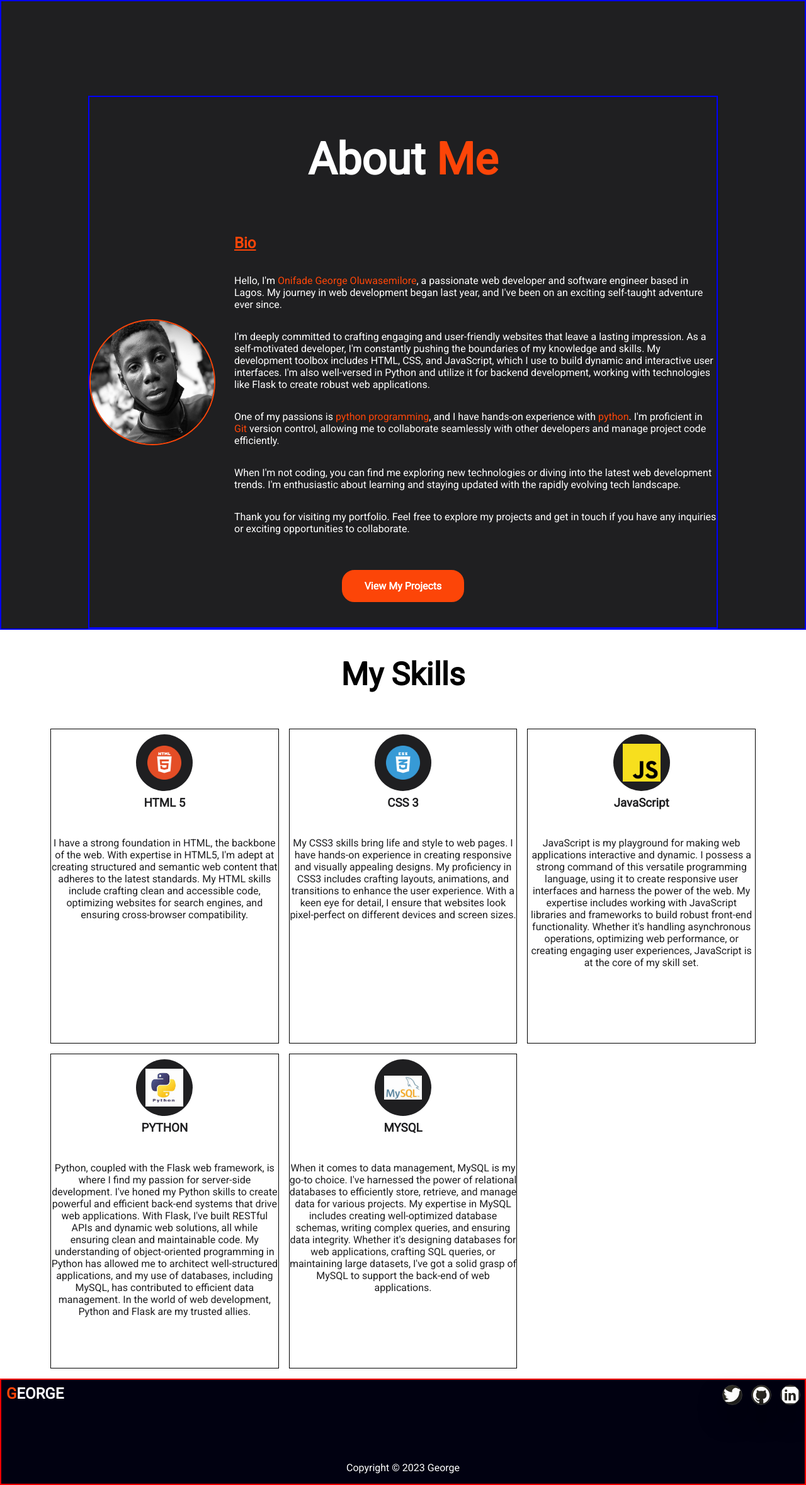
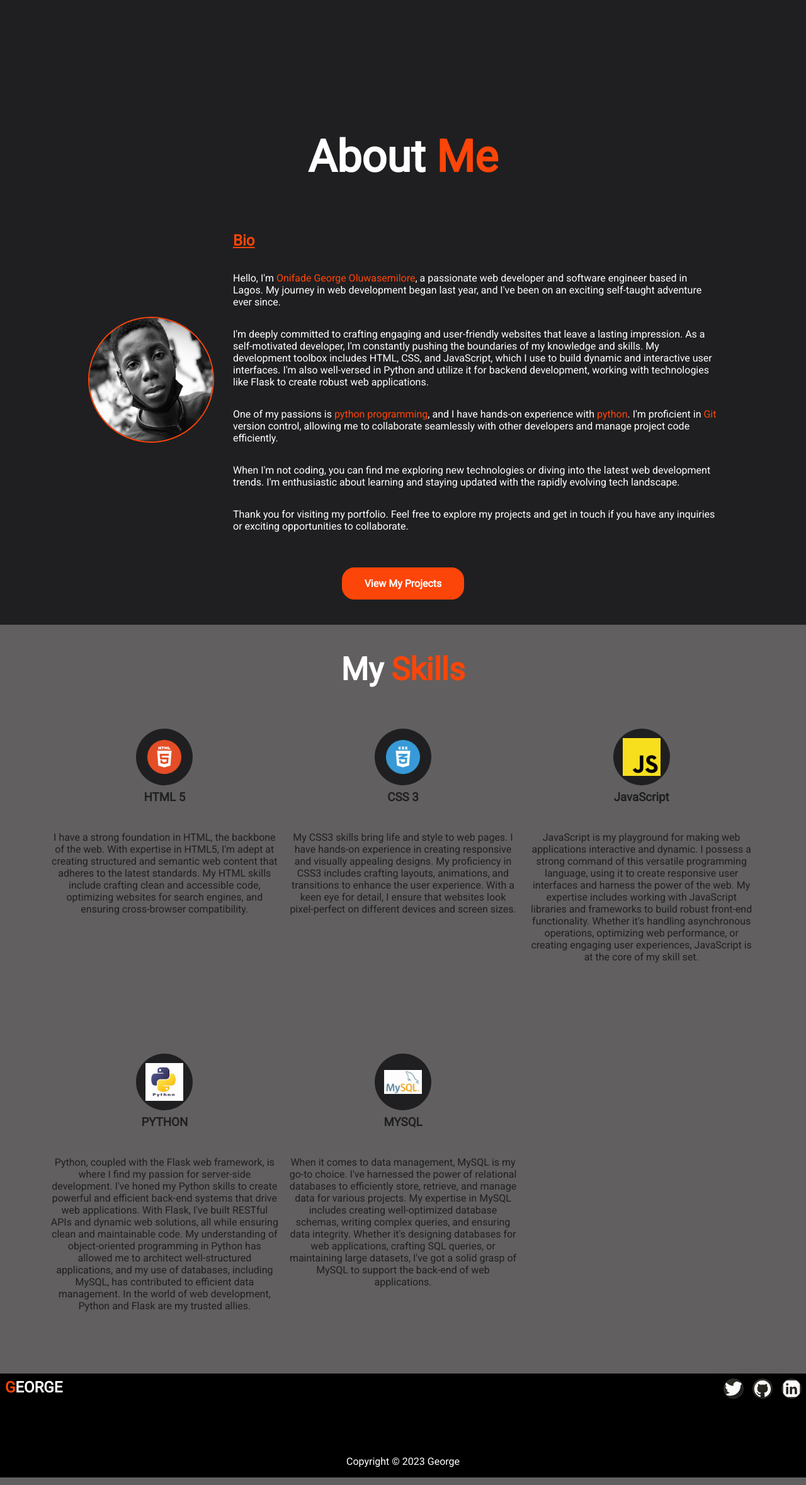
Before and after one commit to EasyboyJr/alx_capstone_project, a Flask app: page /about in a window 1280 px wide. Shown: the part 51-2409 px from the top of the page at 63% size. Run offline with Flask 3, Linux system fonts and the light colour scheme.

Commit message:
added some new attributes to a tags

```diff
--- a/project/app.py
+++ b/project/app.py
@@ -1,47 +1,8 @@
-from flask import Flask, render_template, request, current_app
-from email.mime.multipart import MIMEMultipart
-from email.mime.text import MIMEText
-from flask_mail import Mail, Message
-import os
-import smtplib
+from flask import Flask, render_template
 
 app = Flask(__name__)
 
-app.config['MAIL_SERVER'] = 'smtp.gmail.com'
-app.config['MAIL_PORT'] = 587
-app.config['MAIL_USE_TLS'] = True
-app.config['MAIL_USE_SSL'] = False
-app.config['MAIL_USERNAME'] = 'fyjvgybny26@gmail.com'
-app.config['MAIL_PASSWORD'] = 'gect heme jtdp oeoj'
 
-mail = Mail(app)
-
-def send_email(name, email, message):
-    smtp_server = current_app.config['MAIL_SERVER']
-    smtp_port = current_app.config['MAIL_PORT']
-    smtp_username = current_app.config['MAIL_USERNAME']
-    smtp_password = current_app.config['MAIL_PASSWORD']
-
-    recipient_email = 'semiloreoluwaseyi20@gmail.com'
-    subject = 'New Form Submission'
-
-    msg = MIMEMultipart()
-    msg['From'] = smtp_username
-    msg['To'] = recipient_email
-    msg['Subject'] = subject
-
-    body = f'Name: {name}\nEmail: {email}\nMessage: {message}'
-    msg.attach(MIMEText(body, 'plain'))
-
-    try:
-        server = smtplib.SMTP(smtp_server, smtp_port)
-        server.starttls()
-        server.login(smtp_username, smtp_password)
-        server.sendmail(smtp_username, recipient_email, msg.as_string())
-        server.quit()
-    except Exception as e:
-        # Handle exceptions (e.g., log the error or provide an error message to the user)
-        print(f"An error occurred: {e}")
 
 @app.route('/', strict_slashes=False)
 def home():
@@ -61,15 +22,8 @@ def services():
     title = 'Services'
     return render_template('services.html')
 
-@app.route('/contact', strict_slashes=False, methods=['GET', 'POST'])
+@app.route('/contact', strict_slashes=False)
 def contact():
-    if request.method == 'POST':
-        name = request.form.get('Name')
-        email = request.form.get('Email')
-        message = request.form.get('Message')
-
-        # Send an email with the form data
-        send_email(name, email, message)
     # return contact page.
     title = 'Contact'
     return render_template('contact.html')
--- a/project/static/css/about.css
+++ b/project/static/css/about.css
@@ -1,5 +1,5 @@
 .about-section {
-    border: 2px solid blue;
+    border: 2px;
     background-color: var(--background-color);
     height: auto;
     display: flex;
@@ -11,7 +11,7 @@
 }
 
 .about-container {
-    border: 2px solid blue;
+    border: 2px;
     width: 1000px;
     margin-top: 150px;
 }
@@ -110,6 +110,7 @@
 .skill-section {
     display:flex;
     flex-direction: column;
+    background-color: var(--second-bg-color);
 }
 
 .skill-section div {
@@ -118,6 +119,11 @@
 
 .skill-section div h2 {
     font-size: 50px;
+    color: var(--text-color);
+}
+
+.skill-section div h2 span {
+    color: var(--primary-color);
 }
 
 .skill-container {
@@ -132,7 +138,7 @@
 }
 
 .skill-box {
-    border: 1px solid black;
+    border: 1px;
     cursor: pointer;
     height: 400px;
 }
--- a/project/static/css/base.css
+++ b/project/static/css/base.css
@@ -3,7 +3,7 @@
 }
 :root {
     --primary-color: rgb(252, 69, 8);
-    --second-color: rgb(1, 1, 17);
+    --second-color: rgb(0, 0, 0);
     --background-color: #1f1f21;
     --text-color: white;
     --second-bg-color: #615f5f;
@@ -35,6 +35,7 @@ header {
     margin: .5rem;
     font-weight: bold;
     color: var(--text-color);
+    text-decoration: none;
 }
 
 .logo span {
@@ -59,7 +60,7 @@ header {
 }
 
 .nav-items a:hover {
-    color: var(--second-color);
+    color: var(--text-color);
 }
 
 /* harmburger
@@ -138,7 +139,7 @@ header {
 =======================*/
 
 footer {
-    border: 2px solid red;
+    border: 2px;
     background-color: var(--second-color);
     color: white;
     display: flex;
@@ -185,3 +186,8 @@ footer {
     display: flex;
     align-items: flex-end;
 }
+
+
+.special {
+    text-decoration: none;
+}
--- a/project/static/css/home.css
+++ b/project/static/css/home.css
@@ -1,5 +1,5 @@
 #hero-section {
-    border: 2px solid blue;
+    border: 2px;
     height: auto;
     background-color: var(--background-color);
     margin-top: -51px;
--- a/project/static/css/services.css
+++ b/project/static/css/services.css
@@ -11,7 +11,7 @@
 }
 
 .services-section-container {
-    border: 2px solid blue;
+    border: 2px;
     margin-top: 150px;
     display: flex;
     flex-direction: column;
--- a/project/templates/about.html
+++ b/project/templates/about.html
@@ -41,7 +41,7 @@
 <!-- skill section -->
 <section class="skill-section">
     <div>
-        <h2>My Skills</h2>
+        <h2>My <span>Skills</span></h2>
     </div>
     <div class="skill-container">
         <!-- HTML-->
--- a/project/templates/base.html
+++ b/project/templates/base.html
@@ -13,7 +13,7 @@
     <!--Header-->
     <header>
         <nav class="navbar">
-            <div class="logo"><span>G</span>EORGE</div>
+            <a class="special" href="{{ url_for('home') }}"><div class="logo"><span>G</span>EORGE</div></a>
             <a href="#" class="toggle-button">
                 <span class="bar"></span>
                 <span class="bar"></span>
@@ -40,11 +40,11 @@
     <!-- footer section-->
     <footer>
         <div class="handle-container">
-            <div class="logo"><span>G</span>EORGE</div>
+            <a class="special" href="{{ url_for('home') }}"><div class="logo"><span>G</span>EORGE</div></a>
             <div class="footer-handle">
-                <a href="#"><ion-icon name="logo-twitter"></ion-icon></a>
-                <a href="#"><ion-icon name="logo-github"></ion-icon></a>
-                <a href="#"><ion-icon name="logo-linkedin"></ion-icon></a>
+                <a target="_blank" href="https://twitter.com/Semilore_g"><ion-icon name="logo-twitter"></ion-icon></a>
+                <a target="_blank" href="https://github.com/EasyboyJr"><ion-icon name="logo-github"></ion-icon></a>
+                <a target="_blank" href="http://linkedin.com/in/george-oluwasemilore-b3aa4824b"><ion-icon name="logo-linkedin"></ion-icon></a>
             </div>
         </div>
         <div id="copyright">
--- a/project/templates/contact.html
+++ b/project/templates/contact.html
@@ -29,7 +29,7 @@
         <h2>I'd Love To Hear From You.</h2>
         <p>Thank you for visiting! Your thoughts, questions, and ideas matter to me. Whether you have a question, a project in mind, or just want to chat, I'm all ears. Please share your thoughts with me through the contact form below. I'm looking forward to connecting with you!</p>
         <div class="form-container">
-            <form method="POST" action="/contact">
+            <form action="https://formspree.io/f/xleyazyb" method="post">
                 <div class="input-group">
                     <input type="text" name="Name" placeholder="Enter your name" id="validate-name" required>
                     <span id="name-error"></span>
--- a/project/templates/home.html
+++ b/project/templates/home.html
@@ -12,9 +12,9 @@
 
         <!-- social icons -->
         <div class="handle">
-            <a href="#"><ion-icon name="logo-twitter"></ion-icon></a>
-            <a href="#"><ion-icon name="logo-github"></ion-icon></a>
-            <a href="#"><ion-icon name="logo-linkedin"></ion-icon></a>
+            <a target="_blank" href="https://twitter.com/Semilore_g"><ion-icon name="logo-twitter"></ion-icon></a>
+            <a target="_blank" href="https://github.com/EasyboyJr"><ion-icon name="logo-github"></ion-icon></a>
+            <a target="_blank" href="http://linkedin.com/in/george-oluwasemilore-b3aa4824b"><ion-icon name="logo-linkedin"></ion-icon></a>
         </div>
     </div>
 </section>
--- a/project/templates/services.html
+++ b/project/templates/services.html
@@ -47,7 +47,7 @@
                 <div class="portfolio-layer">
                     <h3>Web Development</h3>
                     <p>A hands-on project to sharpen my HTML and CSS skills.</p>
-                    <a href="#"><ion-icon name="git-pull-request-outline"></ion-icon></a>
+                    <a target="_blank" href="https://github.com/EasyboyJr/alx_html_css/tree/main/css_advanced"><ion-icon name="git-pull-request-outline"></ion-icon></a>
                 </div>
             </div>
             <div class="portfolio-box">
@@ -55,7 +55,7 @@
                 <div class="portfolio-layer">
                     <h3>Web Development</h3>
                     <p>Crafting my professional online presence.</p>
-                    <a href="#"><ion-icon name="git-pull-request-outline"></ion-icon></a>
+                    <a target="_blank" href="https://github.com/EasyboyJr/alx_capstone_project"><ion-icon name="git-pull-request-outline"></ion-icon></a>
                 </div>
             </div>
             <div class="portfolio-box">
@@ -63,7 +63,7 @@
                 <div class="portfolio-layer">
                     <h3>Web Development</h3>
                     <p>My first adventure in web development.</p>
-                    <a href="#"><ion-icon name="git-pull-request-outline"></ion-icon></a>
+                    <a target="_blank" href="https://github.com/EasyboyJr/headphones"><ion-icon name="git-pull-request-outline"></ion-icon></a>
                 </div>
             </div>
         </div>
```
Also changed, not shown: project/static/css/contact.css (+19 -7 lines).
